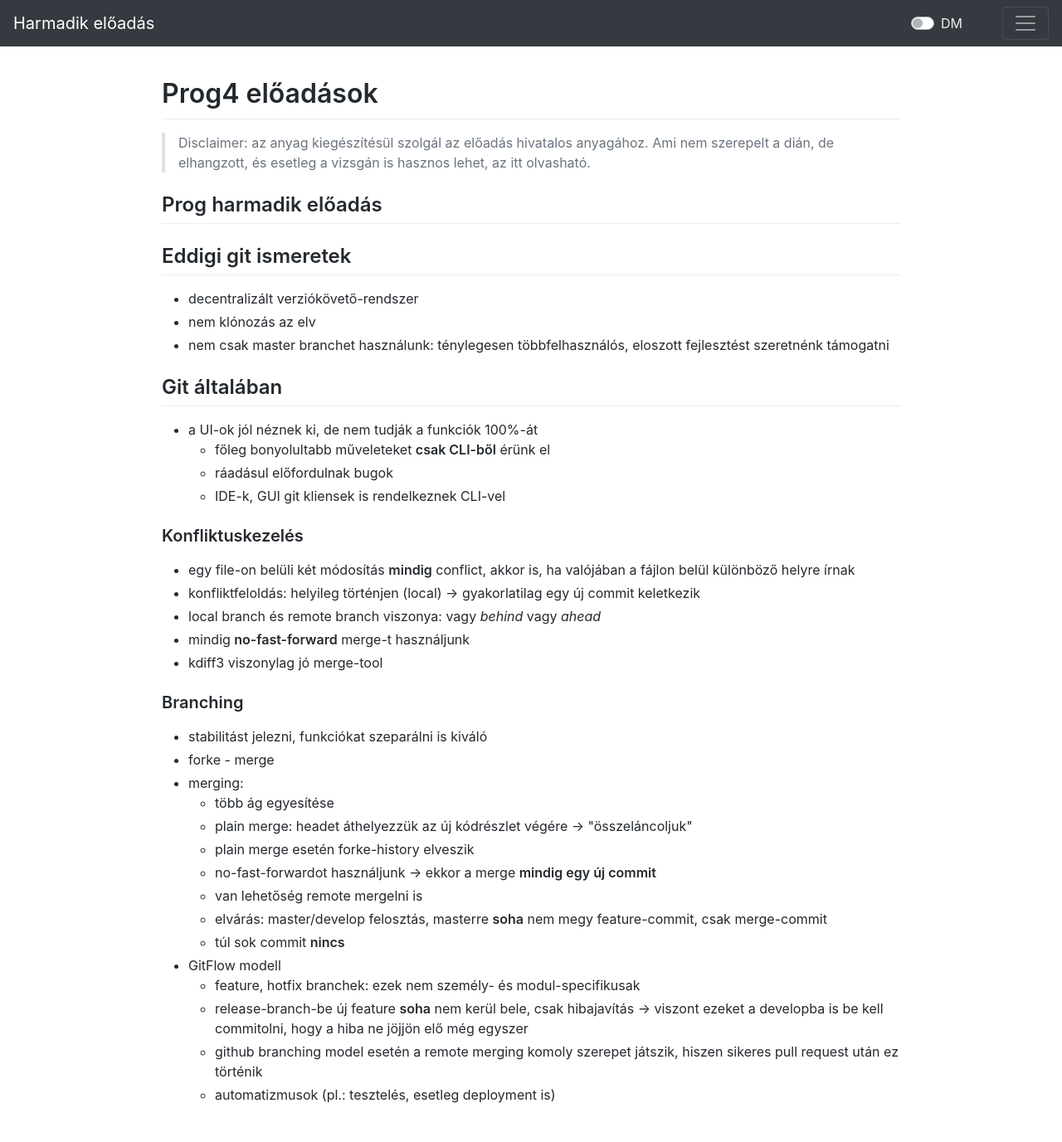
After one commit to kerteszgabor/kerteszgabor.github.io, a PHP site: page /harmadikEA.html in a window 1280 px wide. The commit adds this page. Shown: the whole page at 83% size. Run offline with PHP 8.4, Linux system fonts and the light colour scheme.

Commit message:
added third lecture

```diff
--- a/prog4/css/sajat.css
+++ b/prog4/css/sajat.css
@@ -13,3 +13,17 @@ body.light-mode {
     color: #eee;
     margin: 0 auto;
 }
+
+.markdown-body {
+    box-sizing: border-box;
+    min-width: 200px;
+    max-width: 980px;
+    margin: 0 auto;
+    padding: 45px;
+}
+
+@media (max-width: 767px) {
+    .markdown-body {
+        padding: 15px;
+    }
+}
--- /dev/null
+++ b/prog4/harmadikEA.html
@@ -0,0 +1,98 @@
+<!DOCTYPE html>
+<html lang="en">
+<head>
+    <meta charset="UTF-8">
+    <meta name="viewport" content="width=device-width, initial-scale=1.0">
+    <meta http-equiv="X-UA-Compatible" content="ie=edge">
+    <link rel="stylesheet" href="https://maxcdn.bootstrapcdn.com/bootstrap/4.3.1/css/bootstrap.min.css">
+    <link rel="stylesheet" href="css/github-markdown.css">
+    <link rel="stylesheet" href="css/sajat.css">
+    <title>Harmadik prog4 előadás</title>
+</head>
+<body id="body" class="light-mode">
+        <nav class="navbar fixed-top navbar-dark bg-dark">
+                <a class="navbar-brand" href="#">Harmadik előadás</a>
+
+                 <div id="darkmodeSwitcher" class="custom-control custom-switch d-flex justify-content-start mr-5">
+                   <input type="checkbox" class="custom-control-input" onchange="ToogleDarkMode()" id="customSwitches">
+                   <label id="darkmodeSwitcher" class="custom-control-label headerText" for="customSwitches">DM</label>
+                 </div>
+
+                <button class="navbar-toggler" type="button" data-toggle="collapse" data-target="#collapsingNavbar">
+                     <span class="navbar-toggler-icon"></span>
+                 </button>
+                 <div class="navbar-collapse collapse" id="collapsingNavbar">
+                     <ul class="navbar-nav">
+                         <li class="nav-item active">
+                                <a target="_self" class="nav-link" href="index.html">Prog4 előadások</a>
+                            </li>
+                         <li class="nav-item">
+                             <a target="_self" class="nav-link" href="../main_old/calendar/calendar.html">Határidők</a>
+                         </li>
+                     <li class="nav-item">
+                             <button id="btn" type="button" onclick="ToogleDarkMode()" class=" pull-left navbar-toggle btn-dark btn" style="margin-left: -12px;">Dark Mode</button>
+                         </li>
+                     </ul>
+                 </div>
+             </nav>
+    <article id="content" class="markdown-body mt-5">
+            <h1>Prog4 előadások</h1>
+            <blockquote>
+            <p>Disclaimer: az anyag kiegészítésül szolgál az előadás hivatalos anyagához. Ami nem szerepelt a dián, de elhangzott, és esetleg a vizsgán is hasznos lehet, az itt olvasható.</p>
+            </blockquote>
+        <h2>Prog harmadik előadás</h2>
+        <h2>Eddigi git ismeretek</h2>
+        <ul>
+        <li>decentralizált verziókövető-rendszer</li>
+        <li>nem klónozás az elv</li>
+        <li>nem csak master branchet használunk: ténylegesen többfelhasználós, eloszott fejlesztést szeretnénk támogatni</li>
+        </ul>
+        <h2>Git általában</h2>
+        <ul>
+        <li>a UI-ok jól néznek ki, de nem tudják a funkciók 100%-át
+        <ul>
+        <li>főleg bonyolultabb műveleteket <strong>csak CLI-ből</strong> érünk el</li>
+        <li>ráadásul előfordulnak bugok</li>
+        <li>IDE-k, GUI git kliensek is rendelkeznek CLI-vel</li>
+        </ul>
+        </li>
+        </ul>
+        <h3>Konfliktuskezelés</h3>
+        <ul>
+        <li>egy file-on belüli két módosítás <strong>mindig</strong> conflict, akkor is, ha valójában a fájlon belül különböző helyre írnak</li>
+        <li>konfliktfeloldás: helyileg történjen (local) → gyakorlatilag egy új commit keletkezik</li>
+        <li>local branch és remote branch viszonya: vagy <em>behind</em> vagy <em>ahead</em></li>
+        <li>mindig <strong>no-fast-forward</strong> merge-t használjunk</li>
+        <li>kdiff3 viszonylag jó merge-tool</li>
+        </ul>
+        <h3>Branching</h3>
+        <ul>
+        <li>stabilitást jelezni, funkciókat szeparálni is kiváló</li>
+        <li>forke - merge</li>
+        <li>merging:
+        <ul>
+        <li>több ág egyesítése</li>
+        <li>plain merge: headet áthelyezzük az új kódrészlet végére → &quot;összeláncoljuk&quot;</li>
+        <li>plain merge esetén forke-history elveszik</li>
+        <li>no-fast-forwardot használjunk → ekkor a merge <strong>mindig egy új commit</strong></li>
+        <li>van lehetőség remote mergelni is</li>
+        <li>elvárás: master/develop felosztás, masterre <strong>soha</strong> nem megy feature-commit, csak merge-commit</li>
+        <li>túl sok commit <strong>nincs</strong></li>
+        </ul>
+        </li>
+        <li>GitFlow modell
+        <ul>
+        <li>feature, hotfix branchek: ezek nem személy- és modul-specifikusak</li>
+        <li>release-branch-be új feature <strong>soha</strong> nem kerül bele, csak hibajavítás → viszont ezeket a developba is be kell commitolni, hogy a hiba ne jöjjön elő még egyszer</li>
+        <li>github branching model esetén a remote merging komoly szerepet játszik, hiszen sikeres pull request után ez történik</li>
+        <li>automatizmusok (pl.: tesztelés, esetleg deployment is)</li>
+        </ul>
+        </li>
+        </ul>
+    </article>
+    <script src="script/script.js"></script>
+    <script src="https://ajax.googleapis.com/ajax/libs/jquery/3.4.1/jquery.min.js"></script>
+    <script src="https://cdnjs.cloudflare.com/ajax/libs/popper.js/1.14.7/umd/popper.min.js"></script>
+    <script src="https://maxcdn.bootstrapcdn.com/bootstrap/4.3.1/js/bootstrap.min.js"></script>
+</body>
+</html>
```
Also changed, not shown: prog4/elsoEA.html (+0 -15 lines), prog4/index.html (+12 -2 lines), prog4/md/harmadikEA.md (added, +40 -0 lines), prog4/template.html (added, +46 -0 lines), prog4/img/03.png (added).
